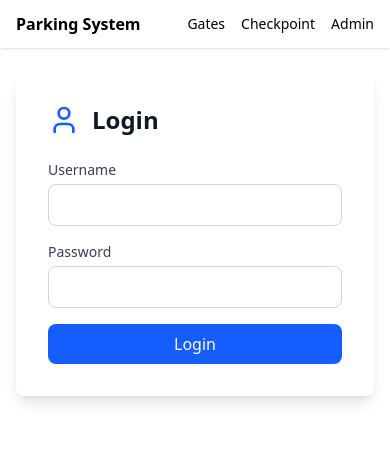
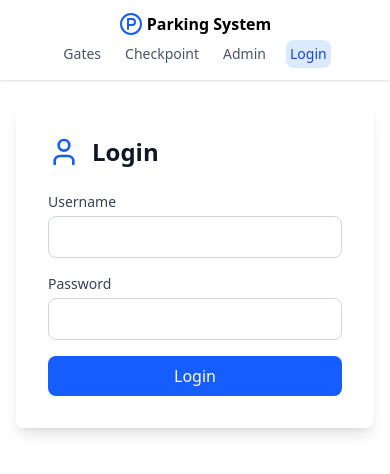
Before and after one commit to waleedsalah4/parking-system, a React (Vite) app in the folder frontend/: page /login in a window 390 px wide. Shown: the top 474 px of the page. Built offline with nearby package versions, Linux system fonts and the light colour scheme; no server answers.

Commit message:
refactor: main navbar and enhance its responsive

```diff
--- a/frontend/src/Layout/HomeLayout.tsx
+++ b/frontend/src/Layout/HomeLayout.tsx
@@ -1,6 +1,7 @@
 import { useEffect } from "react";
-import { Link, Outlet } from "react-router-dom";
 import { wsService } from "@/services/ws";
+import { Outlet } from "react-router-dom";
+import Navbar from "./Navbar";
 
 function HomeLayout() {
   useEffect(() => {
@@ -10,32 +11,13 @@ function HomeLayout() {
       wsService.disconnect();
     };
   }, []);
+
   return (
     <div className="min-h-screen">
-      <header className="sticky top-0 z-10 bg-white/80 shadow backdrop-blur">
-        <div className="mx-auto flex max-w-6xl items-center justify-between px-4 py-3">
-          <Link to="/" className="font-semibold">
-            Parking System
-          </Link>
-          <nav className="flex items-center gap-4 text-sm">
-            <Link to="/" className="link">
-              Gates
-            </Link>
-            <Link to="/checkpoint" className="link">
-              Checkpoint
-            </Link>
-            <Link to="/admin" className="link">
-              Admin
-            </Link>
-          </nav>
-        </div>
-      </header>
+      <Navbar />
       <main className="mx-auto max-w-6xl px-4 py-6">
         <Outlet />
       </main>
-      {/* <footer className="mx-auto max-w-6xl px-4 py-10 text-center text-xs text-gray-500">
-        Route: {loc.pathname}
-      </footer> */}
     </div>
   );
 }
--- /dev/null
+++ b/frontend/src/Layout/Navbar.tsx
@@ -0,0 +1,68 @@
+import { NavLink, useNavigate } from "react-router-dom";
+import { useAuthStore } from "@/store/authStore";
+import { ParkingCircle } from "lucide-react";
+function Navbar() {
+  const { isAuthenticated, clearAuth } = useAuthStore();
+  const navigate = useNavigate();
+  const handleLogout = () => {
+    clearAuth();
+    navigate("/");
+  };
+  const getClassName = (isActive: boolean) => {
+    return isActive
+      ? "flex w-full items-center rounded-lg bg-blue-100 px-1 md:px-3 py-1 md:py-2 text-blue-700"
+      : "flex w-full items-center rounded-lg px-1 md:px-3 py-1 md:py-2 text-gray-600 hover:bg-gray-100";
+  };
+  return (
+    <header className="sticky top-0 z-10 bg-white/80 shadow backdrop-blur">
+      <div className="mx-auto flex max-w-6xl flex-col items-center justify-between gap-1 px-1 py-3 md:flex-row md:gap-4 md:px-4">
+        <NavLink end to="/" className="flex items-center gap-x-1 font-semibold">
+          <ParkingCircle className="h-6 w-6 text-blue-600" />
+          <h1>Parking System</h1>
+        </NavLink>
+        <nav className="flex items-center gap-4 text-sm">
+          <NavLink
+            end
+            to="/"
+            className={({ isActive }) => getClassName(isActive)}
+          >
+            Gates
+          </NavLink>
+          <NavLink
+            end
+            to="/checkpoint"
+            className={({ isActive }) => getClassName(isActive)}
+          >
+            Checkpoint
+          </NavLink>
+          <NavLink
+            end
+            to="/admin"
+            className={({ isActive }) => getClassName(isActive)}
+          >
+            Admin
+          </NavLink>
+          {isAuthenticated ? (
+            <button
+              type="button"
+              className="cursor-pointer"
+              onClick={handleLogout}
+            >
+              Logout
+            </button>
+          ) : (
+            <NavLink
+              end
+              to="/login"
+              className={({ isActive }) => getClassName(isActive)}
+            >
+              Login
+            </NavLink>
+          )}
+        </nav>
+      </div>
+    </header>
+  );
+}
+
+export default Navbar;
```
